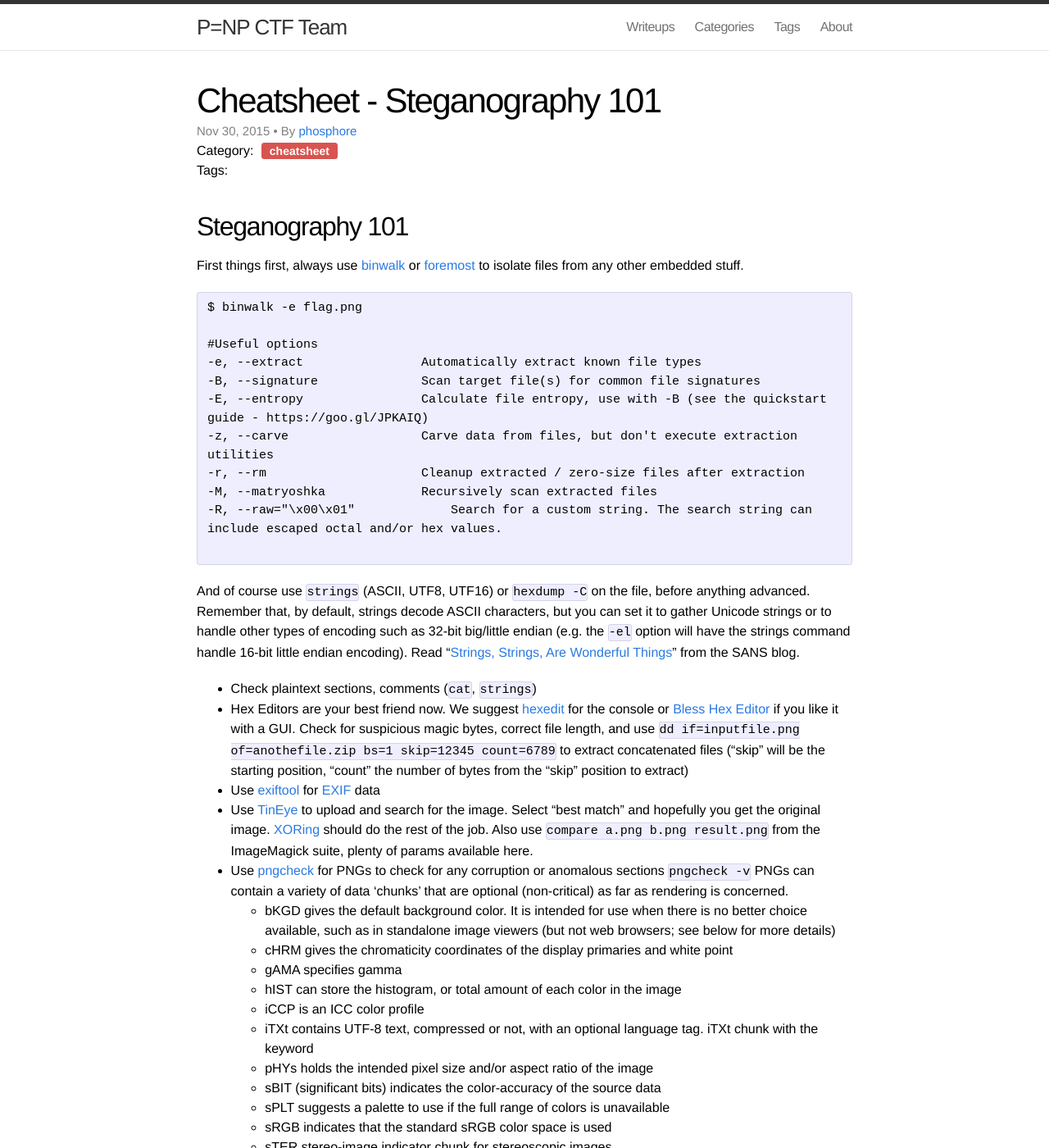
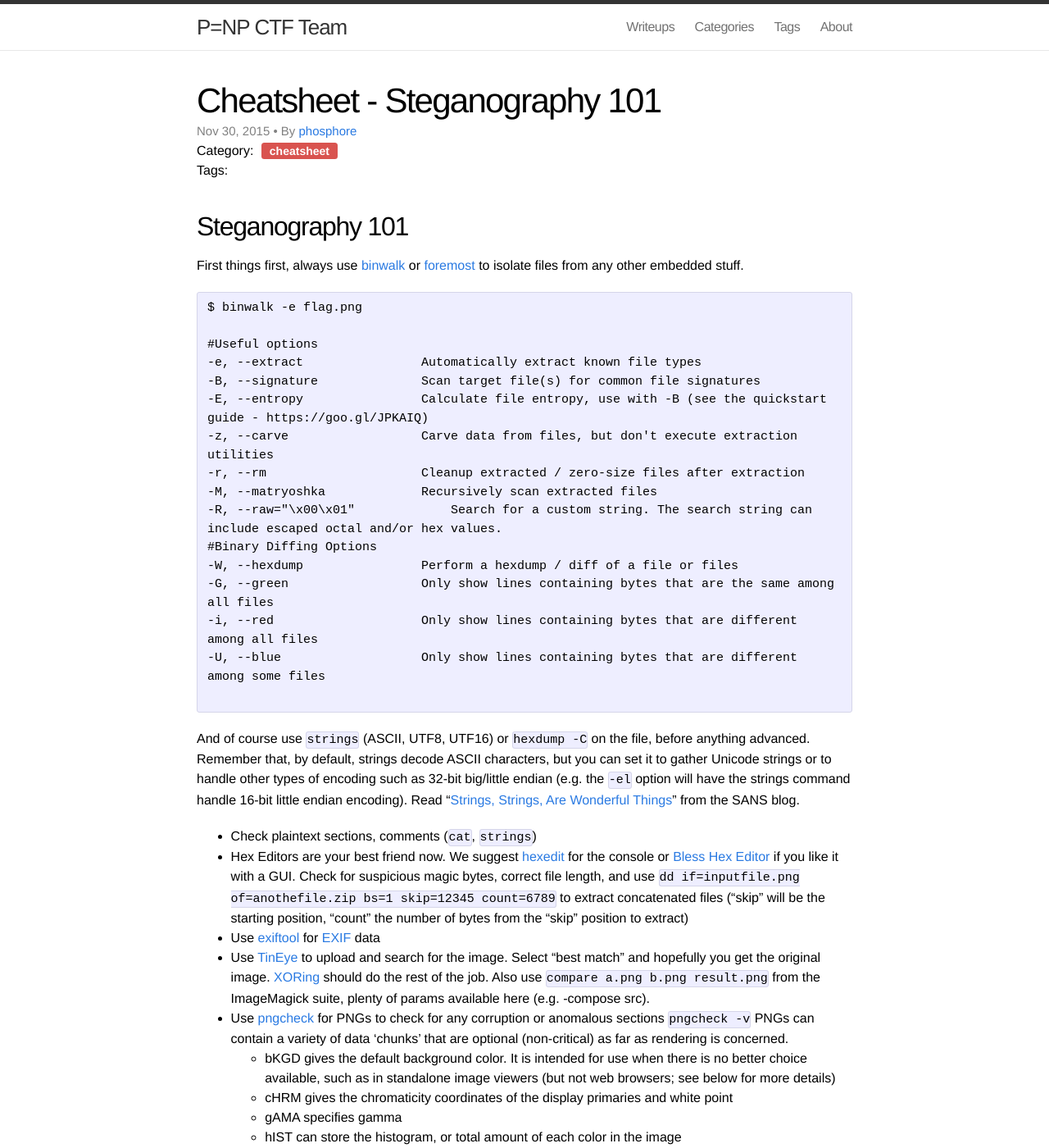
Before and after one commit to PequalsNP-team/pequalsnp-team.github.io, a Jekyll site: the page built from _posts/2015-11-30-steganography-101.md, in a window 1280 px wide and 1400 px high. Shown: the whole window at 82% size. Built offline with Jekyll 4.4.1, drawn with Linux system fonts in a browser that asks for light colours; comment, search, counter and statistics services are not loaded; some of the changed text lies outside the part shown.

Commit message:
update stego 101

````diff
--- a/_posts/2015-11-30-steganography-101.md
+++ b/_posts/2015-11-30-steganography-101.md
@@ -20,6 +20,11 @@ $ binwalk -e flag.png
 -r, --rm                     Cleanup extracted / zero-size files after extraction
 -M, --matryoshka             Recursively scan extracted files
 -R, --raw="\x00\x01"		 Search for a custom string. The search string can include escaped octal and/or hex values.
+#Binary Diffing Options
+-W, --hexdump                Perform a hexdump / diff of a file or files
+-G, --green                  Only show lines containing bytes that are the same among all files
+-i, --red                    Only show lines containing bytes that are different among all files
+-U, --blue                   Only show lines containing bytes that are different among some files
 
 ```
 
@@ -30,7 +35,7 @@ Read "[Strings, Strings, Are Wonderful Things](https://digital-forensics.sans.or
 * Check plaintext sections, comments (`cat`, `strings`)
 * Hex Editors are your best friend now. We suggest [hexedit](http://rigaux.org/hexedit.html) for the console or [Bless Hex Editor](http://home.gna.org/bless/) if you like it with a GUI. Check for suspicious magic bytes, correct file length, and use `dd if=inputfile.png of=anothefile.zip bs=1 skip=12345 count=6789` to extract concatenated files ("skip" will be the starting position, "count" the number of bytes from the "skip" position to extract)
 * Use [exiftool](http://www.sno.phy.queensu.ca/~phil/exiftool/) for [EXIF](https://it.wikipedia.org/wiki/Exchangeable_image_file_format) data
-* Use [TinEye](http://www.tineye.com/) to upload and search for the image. Select “best match” and hopefully you get the original image. [XORing](https://github.com/hellman/xortool) should do the rest of the job. Also use `compare a.png b.png result.png` from the ImageMagick suite, plenty of params available here.
+* Use [TinEye](http://www.tineye.com/) to upload and search for the image. Select “best match” and hopefully you get the original image. [XORing](https://github.com/hellman/xortool) should do the rest of the job. Also use `compare a.png b.png result.png` from the ImageMagick suite, plenty of params available here (e.g. -compose src).
 * Use [pngcheck](http://www.libpng.org/pub/png/apps/pngcheck.html) for PNGs to check for any corruption or anomalous sections `pngcheck -v`  PNGs can contain a variety of data 'chunks' that are optional (non-critical) as far as rendering is concerned.
     * bKGD gives the default background color. It is intended for use when there is no better choice available, such as in standalone image viewers (but not web browsers; see below for more details)
     * cHRM gives the chromaticity coordinates of the display primaries and white point
@@ -53,6 +58,7 @@ Read "[Strings, Strings, Are Wonderful Things](https://digital-forensics.sans.or
 * If there are large portions of the image that look the same colour check with a Bucket Fill (in gimp also remember to set the threshold to 0 when filling) for anything hidden, or play with the curves. Use [Grain extract](http://www.wikihow.com/Create-Hidden-Watermarks-in-GIMP) to check for watermarks.
 * If you see Adobe Suite/CC metadata with `strings`, be sure to open the image with the corresponding program in order to not lose layers informations. If some layer are overlapped, gimp or other image viewers usually will merge all the visible layers in once.
 * If you happen to extract a file with binwalk, but this is not the flag, you should check with an hex editor for other data before/after the file.
+* Look for some gzipped data (`1F 8B 08`), or possible file signature/magic bytes (google it!), and extract em with `dd`. Not always binwalk does it job: remember that If decompressing with `tar xvf` doesn't work (e.g. incorrect header check), you may try to decompress it chunk by chunk with [this script]({{ site.url }}/assets/gzip_extract.py).
 * If you need to plot raw binary data to an image (bitmap/png) with given width and height, you can easily use `convert` from ImageMagick.
 
 ```
````
Also changed, not shown: assets/gzip_extract.py (added, +21 -0 lines).
